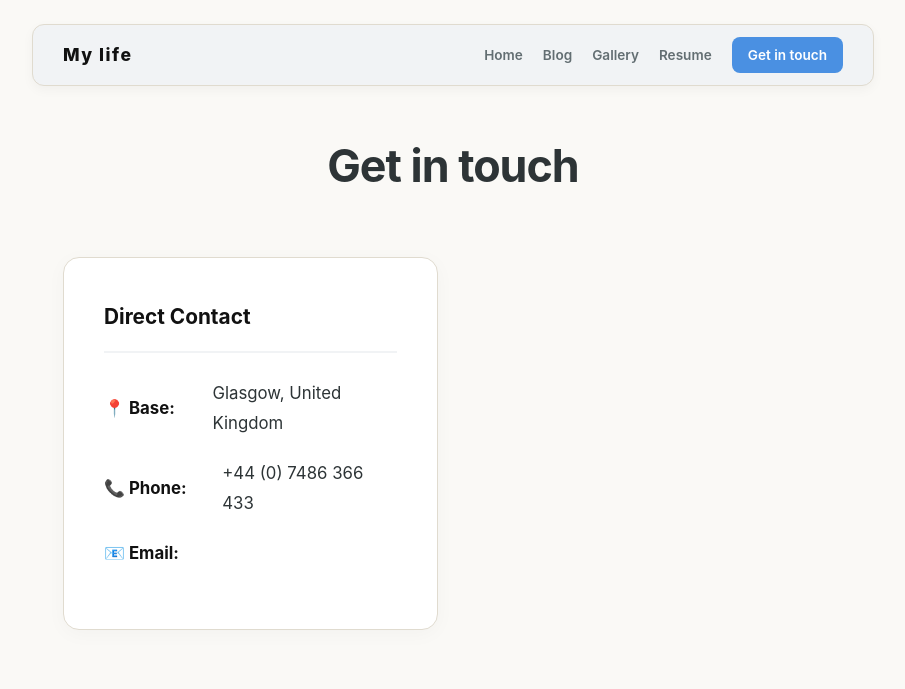
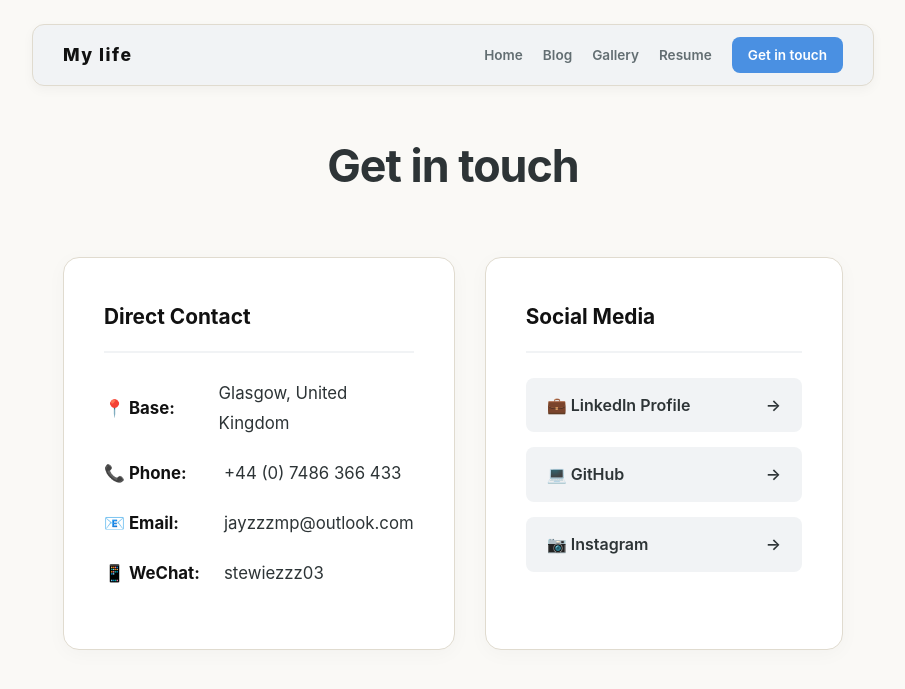
Before and after one commit to jayzzzzmp-commits/jayzzzzmp-commits.github.io, a Jekyll site: the page built from contact.html, in a window 1280 px wide. Shown: the top 689 px of the page, without its empty margins (187-1092 px from the left). Built offline with Jekyll 4.4.1, drawn with Linux system fonts in a browser that asks for light colours.

Commit message:
Update contact.html

```diff
--- a/contact.html
+++ b/contact.html
@@ -104,4 +104,24 @@ title: Get in touch - My life
         <ul class="contact-list">
             <li><b>📍 Base:</b> Glasgow, United Kingdom</li>
             <li><b>📞 Phone:</b> +44 (0) 7486 366 433</li>
-            <li><b>📧 Email:</b>
+            <li><b>📧 Email:</b> jayzzzmp@outlook.com</li>
+            <li><b>📱 WeChat:</b> stewiezzz03</li>
+        </ul>
+    </div>
+
+    <div class="contact-card">
+        <div class="card-title">Social Media</div>
+        <a href="https://www.linkedin.com/in/stewie-zhang-54a429386/" target="_blank" class="social-link">
+            <span>💼 LinkedIn Profile</span>
+            <span>&rarr;</span>
+        </a>
+        <a href="https://github.com/jayzzzzmp-commits" target="_blank" class="social-link">
+            <span>💻 GitHub</span>
+            <span>&rarr;</span>
+        </a>
+        <a href="https://www.instagram.com/stewiezzz03/" target="_blank" class="social-link">
+            <span>📷 Instagram</span>
+            <span>&rarr;</span>
+        </a>
+    </div>
+</div>
```
